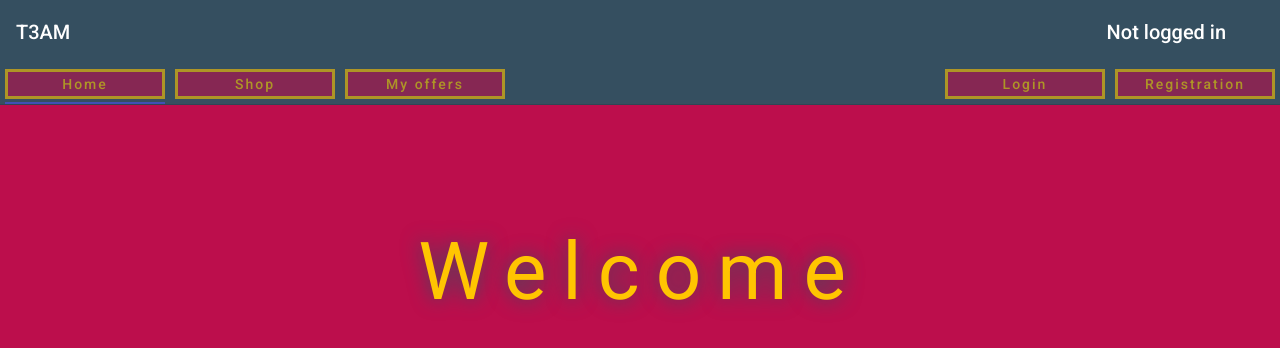
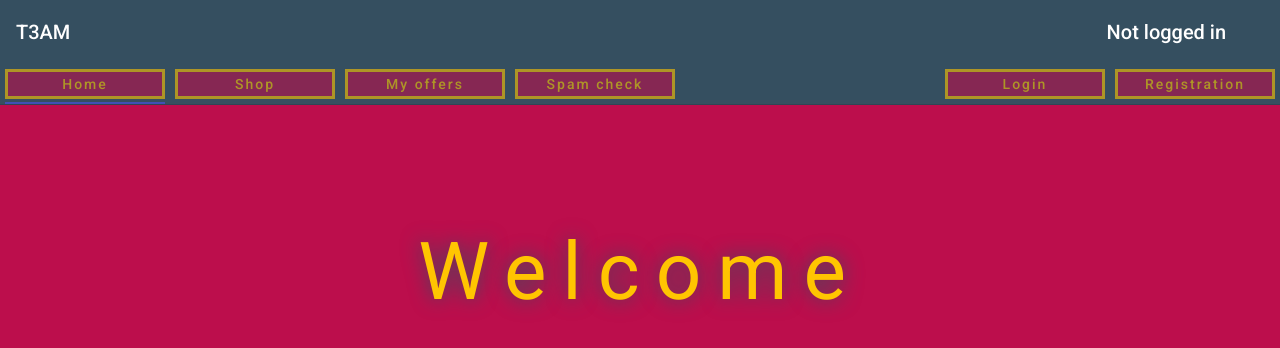
Before and after one commit to scg-unibe-ch/ese2020-team3, an Angular app in the folder frontend/: page / in a window 1280 px wide. Shown: the top 348 px of the page. Built offline with nearby package versions, Linux system fonts and the light colour scheme; no server answers.

Commit message:
added new component (no content yet)

```diff
--- a/frontend/src/app/home/home.component.html
+++ b/frontend/src/app/home/home.component.html
@@ -32,6 +32,13 @@
      #rla3="routerLinkActive"
      [active]="rla3.isActive">My offers</a>
 
+  <a class="link" id="authorize" mat-tab-link
+     routerLink="Authorize"
+     routerLinkActive
+     [routerLinkActiveOptions]="{exact:true}"
+     #rla3="routerLinkActive"
+     [active]="rla3.isActive">Spam check</a>
+
    <div class="nav-right">
   <a class="link" id="login" mat-tab-link
      routerLink="Login"
--- /dev/null
+++ b/frontend/src/app/product-authorization/product-authorization.component.html
@@ -0,0 +1 @@
+<h3>Products to be checked: </h3>
--- /dev/null
+++ b/frontend/src/app/product-authorization/product-authorization.component.ts
@@ -0,0 +1,16 @@
+import { Component, OnInit } from '@angular/core';
+
+@Component({
+  selector: 'app-product-authorization',
+  templateUrl: './product-authorization.component.html',
+  styleUrls: ['./product-authorization.component.css']
+})
+export class ProductAuthorizationComponent implements OnInit {
+
+  constructor() { }
+
+  ngOnInit(): void {
+  }
+
+
+}
```
Also changed, not shown: frontend/src/app/app.module.ts (+6 -2 lines), frontend/src/app/product-authorization/product-authorization.component.css (added), 2 other files (tests, documents, lock files or other folders).
